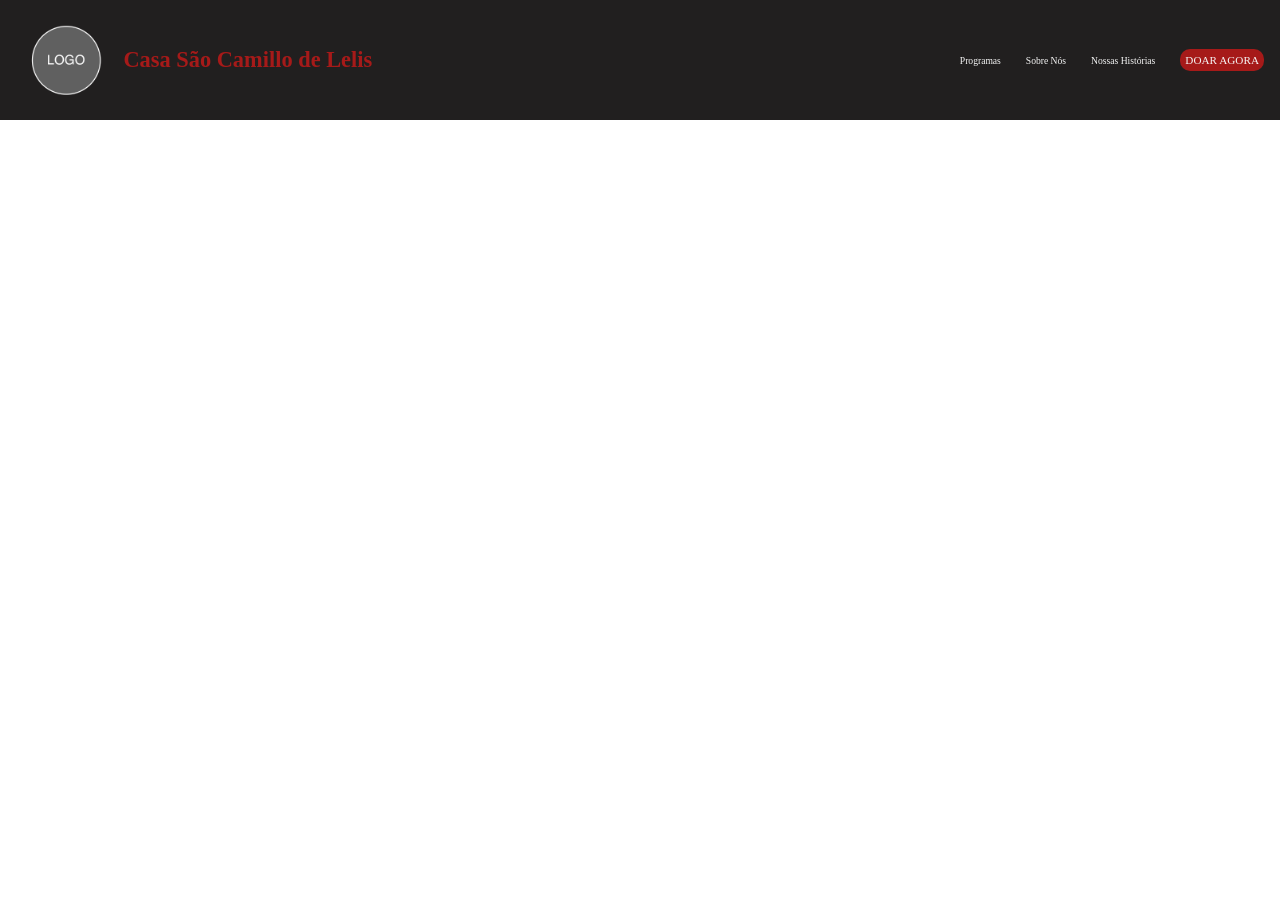
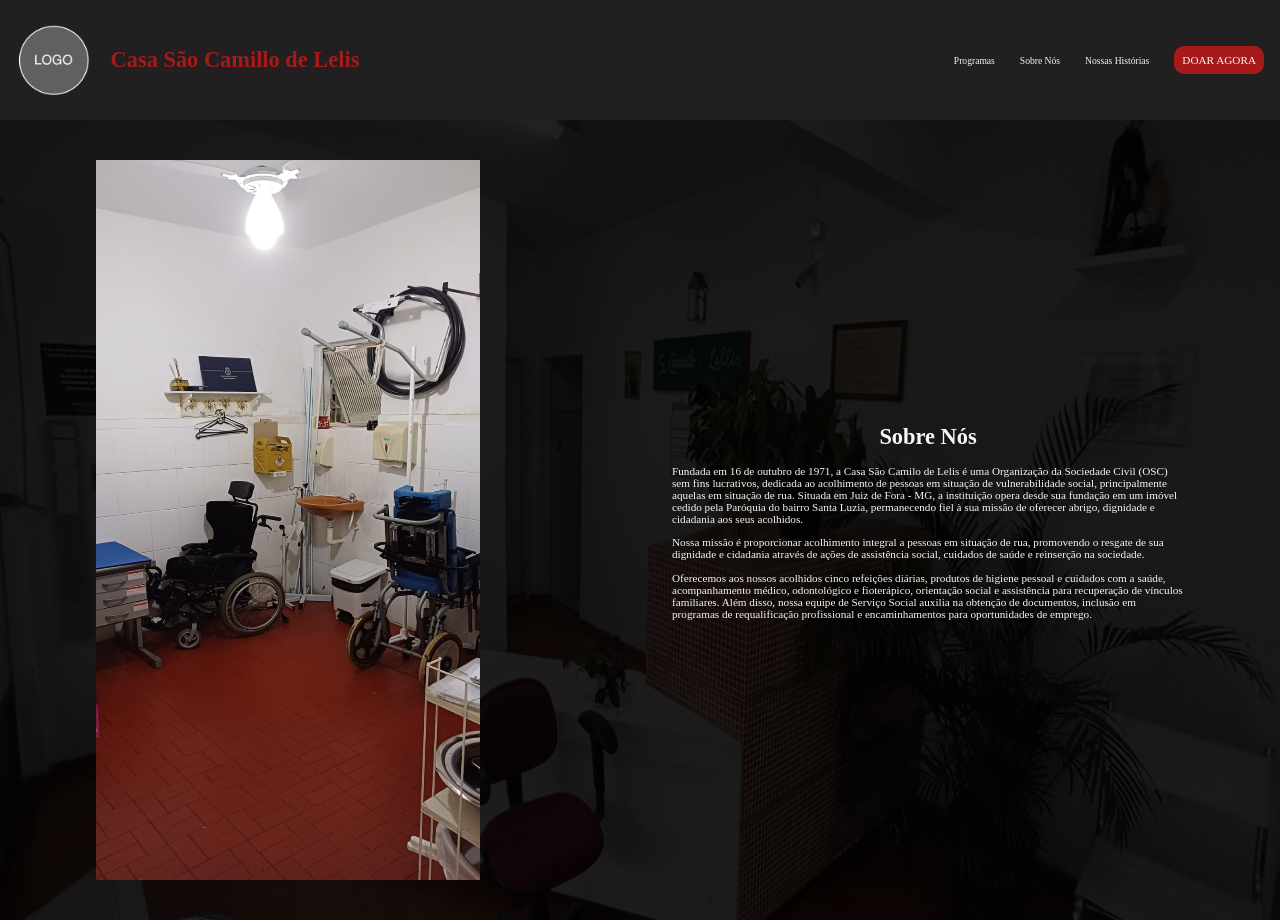
Before and after one commit to MathewsBaio/projeto-sao-camillo-lelis, a React (Create React App) app in the folder projeto-sao-camillo-lelis/: page / in a window 1280 px wide. Before the commit the page ends 800 px from the top, so only its background shows below. Built offline with nearby package versions, Linux system fonts and the light colour scheme.

Commit message:
componente sobre nós

```diff
--- a/projeto-sao-camillo-lelis/src/App.js
+++ b/projeto-sao-camillo-lelis/src/App.js
@@ -1,6 +1,12 @@
 import Menu from "./components/menu/Menu";
+import SobreNos from "./components/SobreNos/SobreNos";
 import "./styles/styles.css";
 
 export default function App() {
-  return <Menu />;
+  return (
+    <div>
+      <Menu />
+      <SobreNos />
+    </div>
+  );
 }
--- /dev/null
+++ b/projeto-sao-camillo-lelis/src/components/SobreNos/SobreNos.js
@@ -0,0 +1,34 @@
+export default function SobreNos() {
+  return (
+    <div className="container-sobre">
+      <img src="/placeholders/img.jpg" />
+      <div>
+        <h1>Sobre Nós</h1>
+        <p>
+          Fundada em 16 de outubro de 1971, a Casa São Camilo de Lelis é uma
+          Organização da Sociedade Civil (OSC) sem fins lucrativos, dedicada ao
+          acolhimento de pessoas em situação de vulnerabilidade social,
+          principalmente aquelas em situação de rua. Situada em Juiz de Fora -
+          MG, a instituição opera desde sua fundação em um imóvel cedido pela
+          Paróquia do bairro Santa Luzia, permanecendo fiel à sua missão de
+          oferecer abrigo, dignidade e cidadania aos seus acolhidos.
+        </p>
+        <p>
+          Nossa missão é proporcionar acolhimento integral a pessoas em situação
+          de rua, promovendo o resgate de sua dignidade e cidadania através de
+          ações de assistência social, cuidados de saúde e reinserção na
+          sociedade.
+        </p>
+        <p>
+          Oferecemos aos nossos acolhidos cinco refeições diárias, produtos de
+          higiene pessoal e cuidados com a saúde, acompanhamento médico,
+          odontológico e fioterápico, orientação social e assistência para
+          recuperação de vínculos familiares. Além disso, nossa equipe de
+          Serviço Social auxilia na obtenção de documentos, inclusão em
+          programas de requalificação profissional e encaminhamentos para
+          oportunidades de emprego.
+        </p>
+      </div>
+    </div>
+  );
+}
--- a/projeto-sao-camillo-lelis/src/styles/styles.css
+++ b/projeto-sao-camillo-lelis/src/styles/styles.css
@@ -3,6 +3,7 @@ body {
   padding: 0;
   width: 100vw;
   height: 100vh;
+  overflow-x: hidden;
 }
 
 .menu {
@@ -27,7 +28,7 @@ body {
 
 .logo > img {
   width: 8vw;
-  margin-left: 1rem;
+  margin-left: 0.2rem;
 }
 
 .nav {
@@ -45,7 +46,7 @@ body {
   cursor: pointer;
   background-color: #a61a19;
   border-radius: 10px;
-  padding: 5px;
+  padding: 0.5rem;
   font-size: 0.7rem;
 }
 
@@ -58,3 +59,53 @@ body {
   cursor: pointer;
   border-bottom: solid 2px #a61a19;
 }
+
+.container-sobre {
+  display: flex;
+  align-items: center;
+  justify-content: space-around;
+  width: 100vw;
+  height: 100vh;
+  background-image: url("../../public/backgrounds/sobrenos.jpg");
+  background-size: cover;
+  background-position: center;
+  background-repeat: no-repeat;
+
+  position: relative;
+  overflow: hidden;
+  background-size: 100vw 100vh;
+}
+
+.container-sobre::after {
+  content: "";
+  position: absolute;
+  top: 0;
+  left: 0;
+  width: 100%;
+  height: 100%;
+  background-color: #000000;
+  opacity: 0.87;
+  mix-blend-mode: multiply;
+  transition: background 0.3s, border-radius 0.3s, opacity 0.3s;
+  filter: grayscale(100%);
+  z-index: 1;
+}
+
+.container-sobre > img {
+  z-index: 10;
+  width: 30vw;
+  height: 90vh;
+  position: relative;
+}
+
+.container-sobre > div {
+  z-index: 10;
+  position: relative;
+  color: #f7f7f7;
+  width: 40vw;
+  font-size: 0.7rem;
+}
+
+.container-sobre > div > h1 {
+  text-align: center;
+}
```
Also changed, not shown: projeto-sao-camillo-lelis/public/backgrounds/sobrenos.jpg (added), projeto-sao-camillo-lelis/public/placeholders/img.jpg (added).
